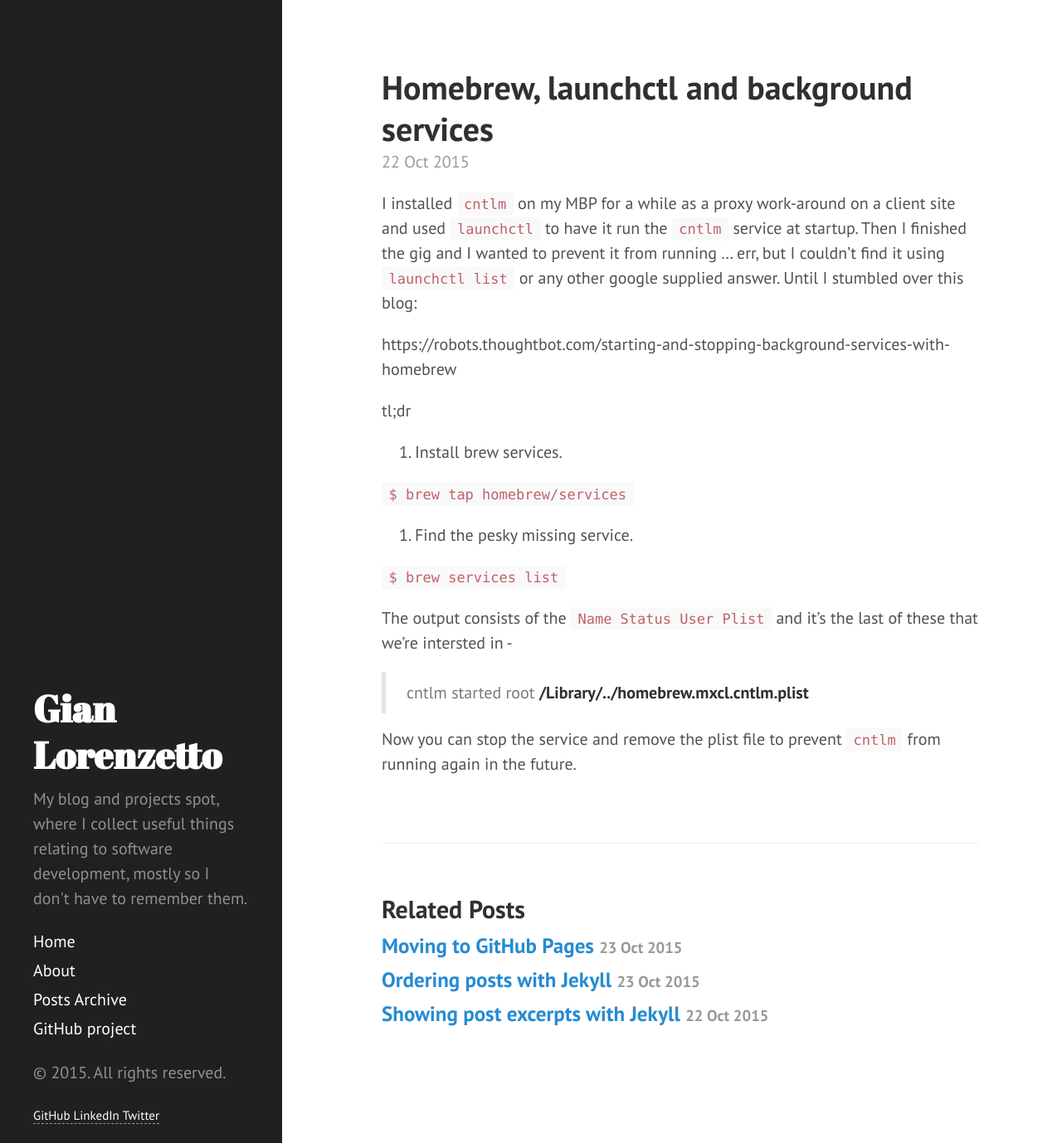
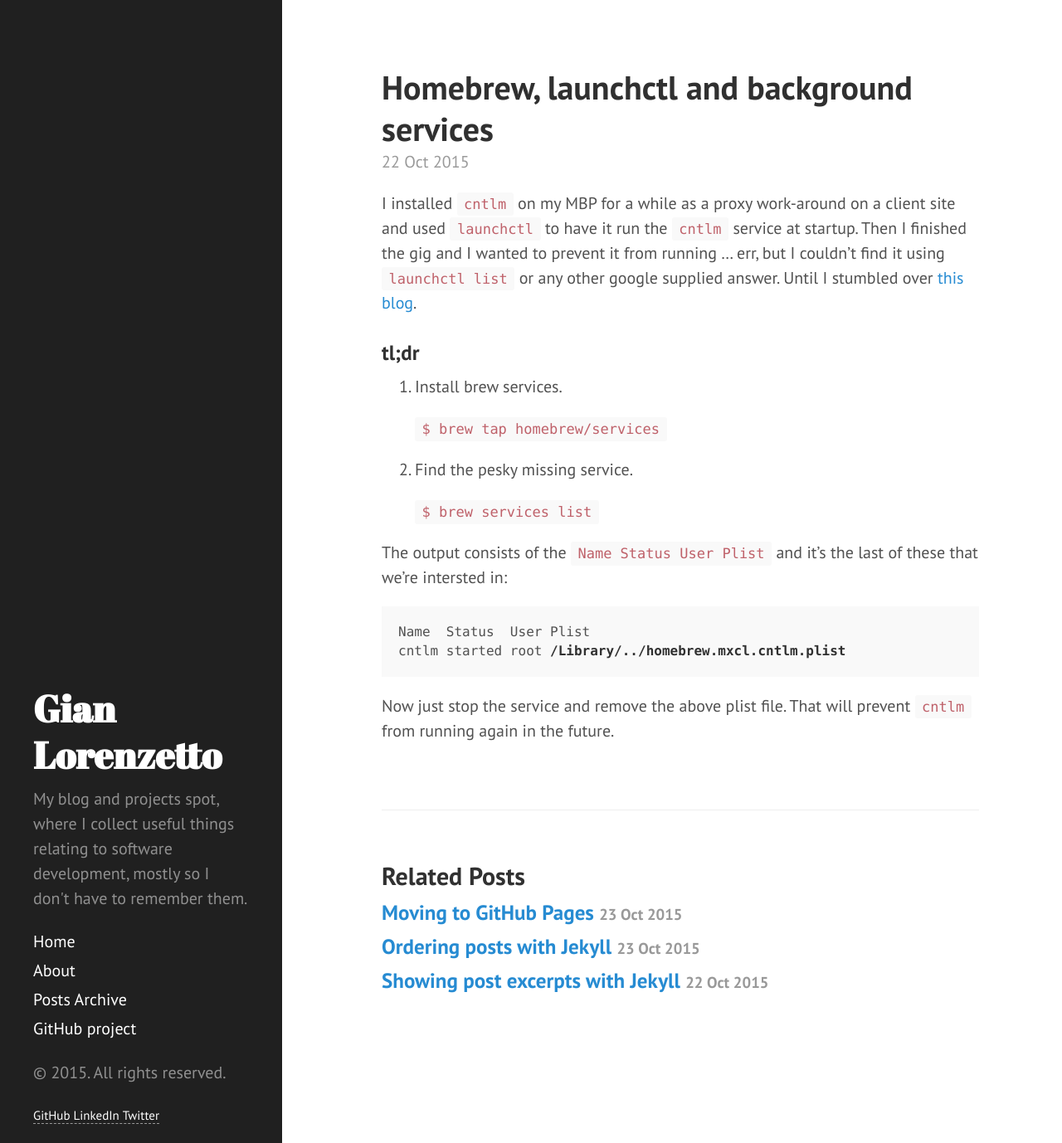
Before and after one commit to GianLorenzetto/GianLorenzetto.github.io-www, a Jekyll site: the page built from _posts/2015-10-22-homebrew-launchctl-and-background-services.md, in a window 1280 px wide and 1378 px high. Shown: the whole window at 83% size. Built offline with Jekyll 4.4.1, drawn with Linux system fonts in a browser that asks for light colours; Markdown is read by kramdown in place of the engine named in the settings.

Commit message:
Tidied up last old post.

```diff
--- a/_posts/2015-10-22-homebrew-launchctl-and-background-services.md
+++ b/_posts/2015-10-22-homebrew-launchctl-and-background-services.md
@@ -6,22 +6,23 @@ tags: [cntlm, homebrew]
 
 ---
 
-I installed `cntlm` on my MBP for a while as a proxy work-around on a client site and used `launchctl` to have it run the `cntlm` service at startup. Then I finished the gig and I wanted to prevent it from running … err, but I couldn’t find it using `launchctl list` or any other google supplied answer. Until I stumbled over this blog:
+I installed `cntlm` on my MBP for a while as a proxy work-around on a client site and used `launchctl` to have it run the `cntlm` service at startup. Then I finished the gig and I wanted to prevent it from running … err, but I couldn’t find it using `launchctl list` or any other google supplied answer. Until I stumbled over [this blog](https://robots.thoughtbot.com/starting-and-stopping-background-services-with-homebrew).
 
-https://robots.thoughtbot.com/starting-and-stopping-background-services-with-homebrew
-
-tl;dr
+### tl;dr
 
 1. Install brew services.
 
-`$ brew tap homebrew/services`
+    `$ brew tap homebrew/services`
 
 2. Find the pesky missing service.
 
-`$ brew services list`
+    `$ brew services list`
 
-The output consists of the `Name Status User Plist` and it's the last of these that we're intersted in -
+The output consists of the `Name Status User Plist` and it's the last of these that we're intersted in:
 
->cntlm started root **/Library/../homebrew.mxcl.cntlm.plist**
+<pre>
+Name  Status  User Plist
+cntlm started root <strong>/Library/../homebrew.mxcl.cntlm.plist</strong>
+</pre>
 
-Now you can stop the service and remove the plist file to prevent `cntlm` from running again in the future.
+Now just stop the service and remove the above plist file. That will prevent `cntlm` from running again in the future.
```
